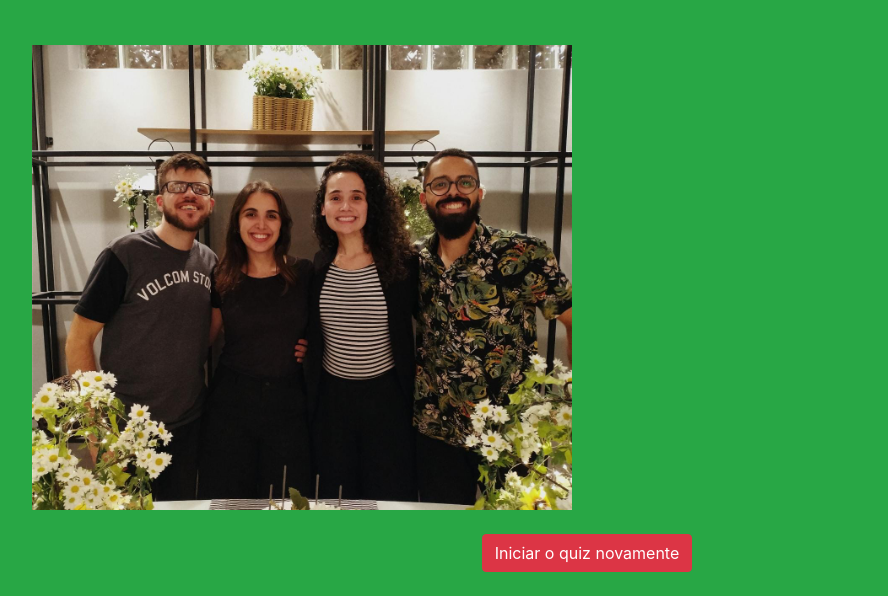
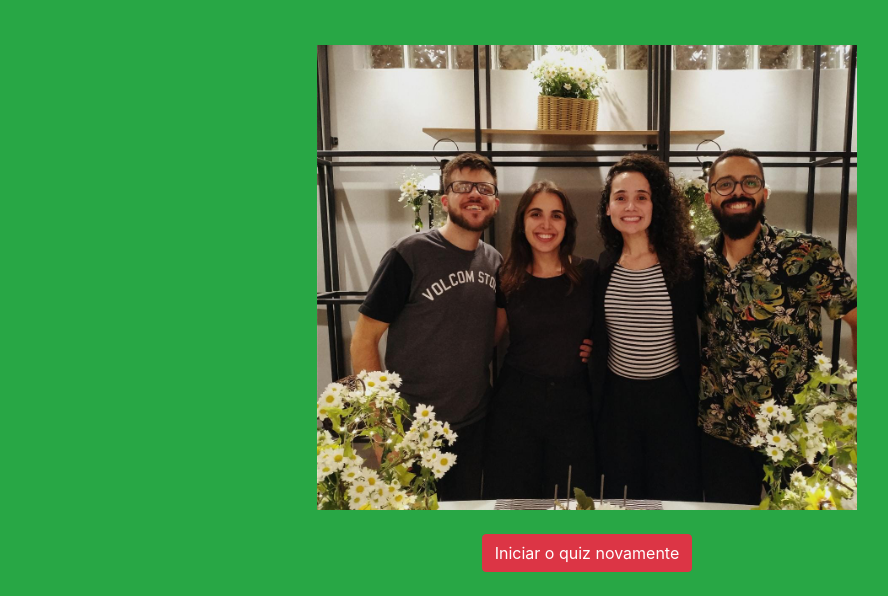
Before and after one commit to veigathiagos/kat-custela, a plain HTML site: page final.html in a window 1280 px wide. Shown: the part 293-889 px from the top of the page, without its empty margins (53-941 px from the left). Drawn offline with nearby package versions, Linux system fonts and the light colour scheme.

Commit message:
fiinaaal

```diff
--- a/final.html
+++ b/final.html
@@ -25,8 +25,8 @@
          </div>
       </div>
 
-      <div class="row">
-         <div class="col-md-6">
+      <div class="row d-flex justify-content-center">
+         <div class="col-md-6 d-flex justify-content-center">
             <img class="img-fluid" src="./assets/img/12.jpeg" alt="">
          </div>
       </div>
```
